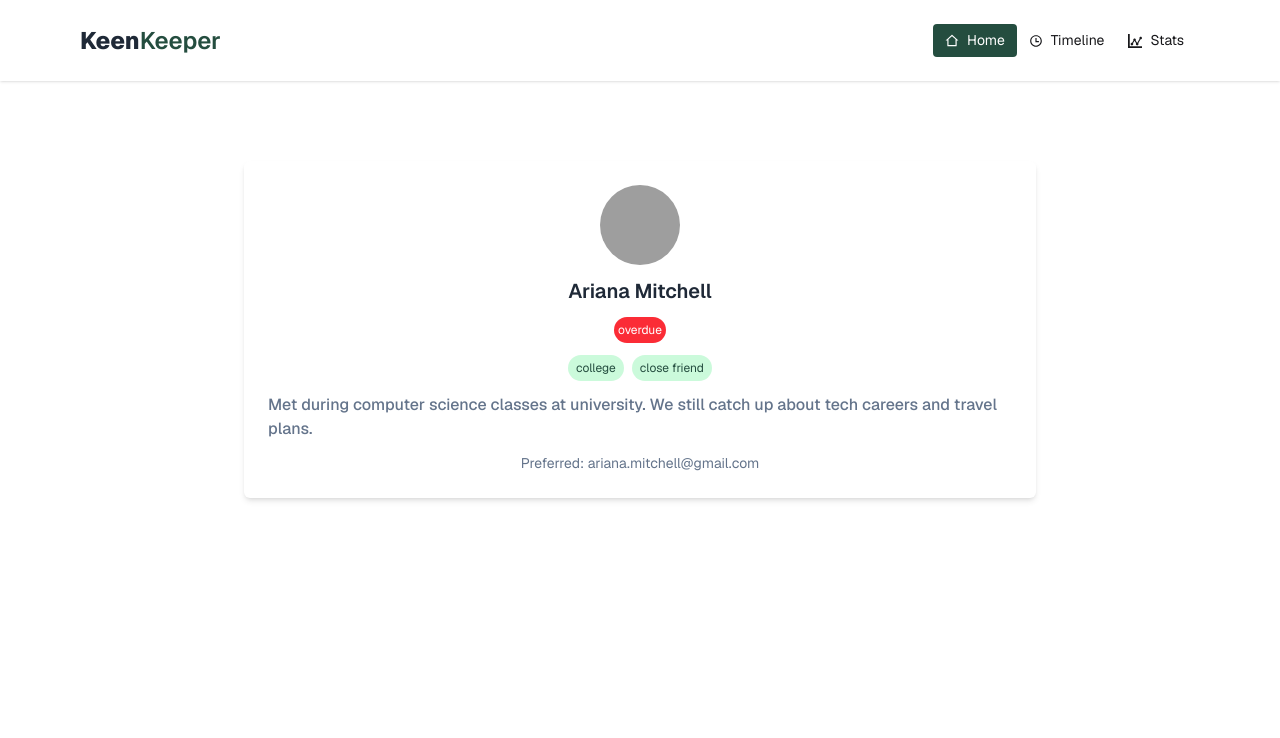
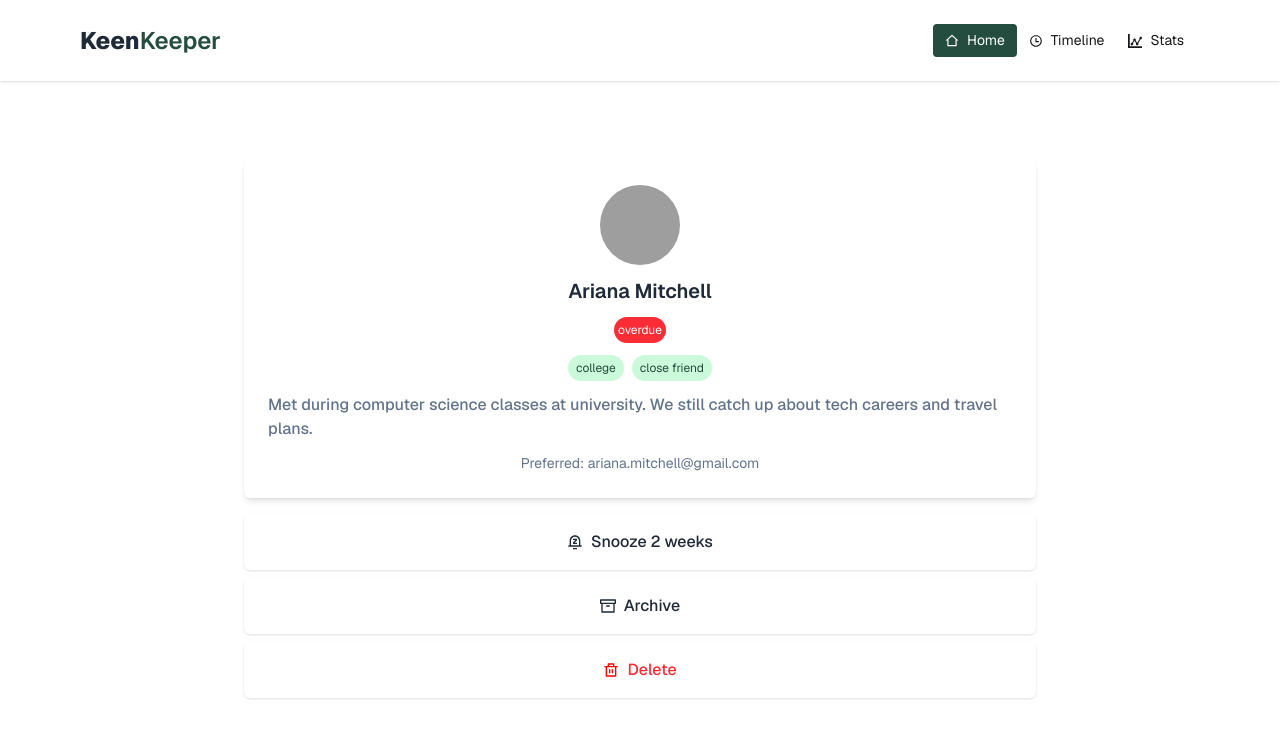
Before and after one commit to SharifMuhammadSifat/PH_A7_KeenKeeper, a Next.js app in the folder keen-keeper/: page /friend/1 in a window 1280 px wide. Shown: the top 738 px of the page. Built offline with nearby package versions, Linux system fonts and the light colour scheme; grey boxes are pictures that could not be loaded.

Commit message:
left side of details page

```diff
--- a/keen-keeper/src/Components/FriendComp/FriendComp.jsx
+++ b/keen-keeper/src/Components/FriendComp/FriendComp.jsx
@@ -3,17 +3,24 @@
 import { useContext } from 'react';
 import Image from 'next/image';
 import { allContext } from '../../Context/Context';
-import React from 'react';
+import { RiNotificationSnoozeLine } from "react-icons/ri";
+import { FiArchive } from "react-icons/fi";
+import { RiDeleteBinLine } from "react-icons/ri";
+
+
 
 const FriendComp = ({ friendId }) => {
     const { friends } = useContext(allContext);
     const targetedFriend = friends.find(friend => friend.id === Number(friendId));
 
     return (
+        <>
             <div className='py-20 px-61'>
                 {targetedFriend ? (
+                    <div>
+                        <div>
                             <div className='p-6 bg-white flex flex-col gap-3 items-center shadow-md rounded-md'>
-                    <Image className='w-20 h-20 rounded-full' src={targetedFriend.picture} alt={targetedFriend.name} width={800} height={800} priority/>
+                                <Image className='w-20 h-20 rounded-full' src={targetedFriend.picture} alt={targetedFriend.name} width={800} height={800} priority />
                                 <h2 className='font-semibold text-xl text-[#1F2937]'>{targetedFriend.name}</h2>
                                 <p className={`${targetedFriend.status === 'on-track' ? 'bg-green-500' : targetedFriend.status === 'overdue' ? 'bg-red-500' : 'bg-yellow-500'} text-[12px] font-regular text-white px-1 py-1 rounded-full`}>{targetedFriend.status}</p>
                                 <div className='flex flex-wrap gap-2'>
@@ -26,10 +33,32 @@ const FriendComp = ({ friendId }) => {
                                 <p className='font-medium text-[16px] text-[#64748B]'>{targetedFriend.bio}</p>
                                 <p className='font-regular text-[14px] text-[#64748B]'>Preferred: {targetedFriend.email}</p>
                             </div>
+                            <div className='flex flex-col gap-2 mt-4'>
+                                <button className='font-medium text-[16px] text-[#1F2937] p-4 bg-white rounded-md flex items-center justify-center gap-2 shadow-sm'>
+                                    <RiNotificationSnoozeLine /> <span>Snooze 2 weeks</span>
+                                </button>
+
+                                <button className='font-medium text-[16px] text-[#1F2937] p-4 bg-white rounded-md flex items-center justify-center gap-2 shadow-sm'>
+                                    <FiArchive /> <span>Archive</span>
+                                </button>
+
+                                <button className='font-medium text-[16px] text-red-500 p-4 bg-white rounded-md flex items-center justify-center gap-2 shadow-sm'>
+                                    <RiDeleteBinLine color='red' /> <span>Delete</span>
+                                </button>
+                            </div>
+                        </div>
+
+                    </div>
+
+
+
+
                 ) : (
                     <p>Friend not found</p>
                 )}
             </div>
+
+        </>
     );
 };
 
```
Lines whose indentation alone changed are shown as unchanged.
